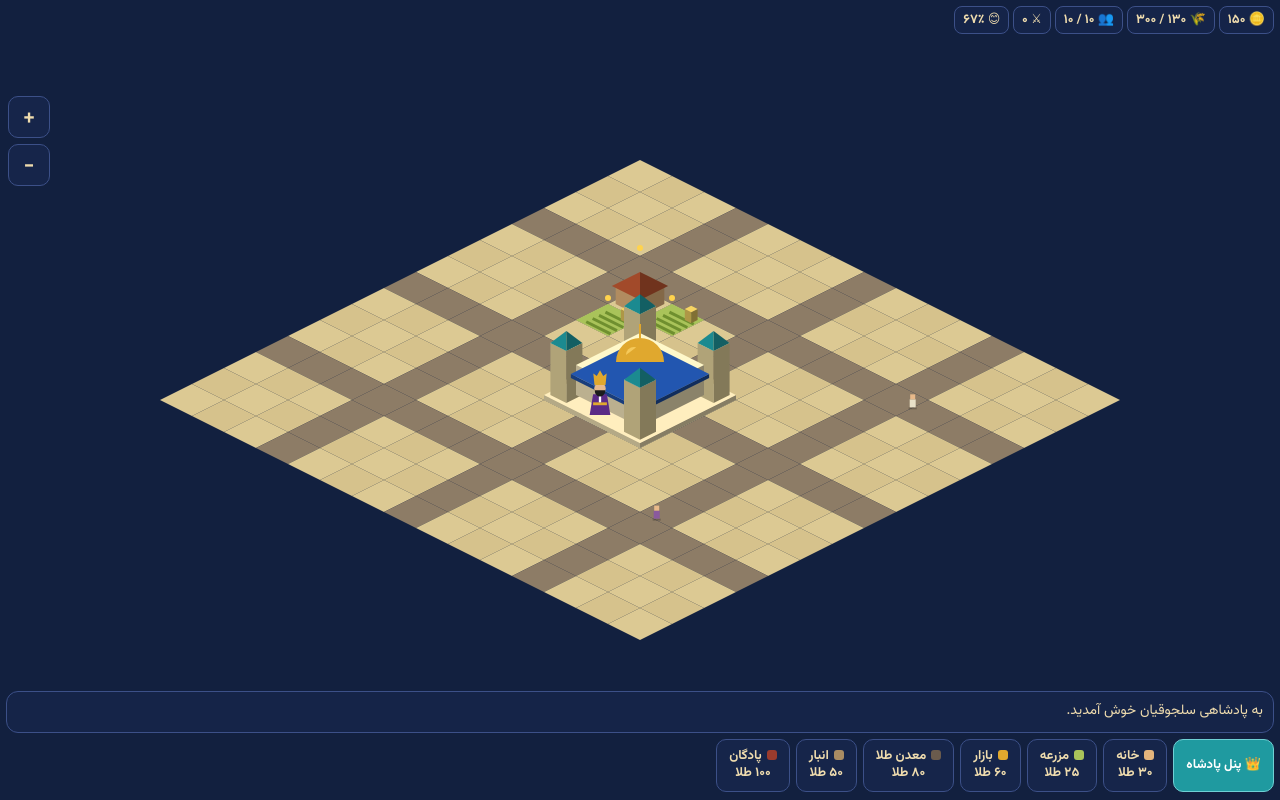
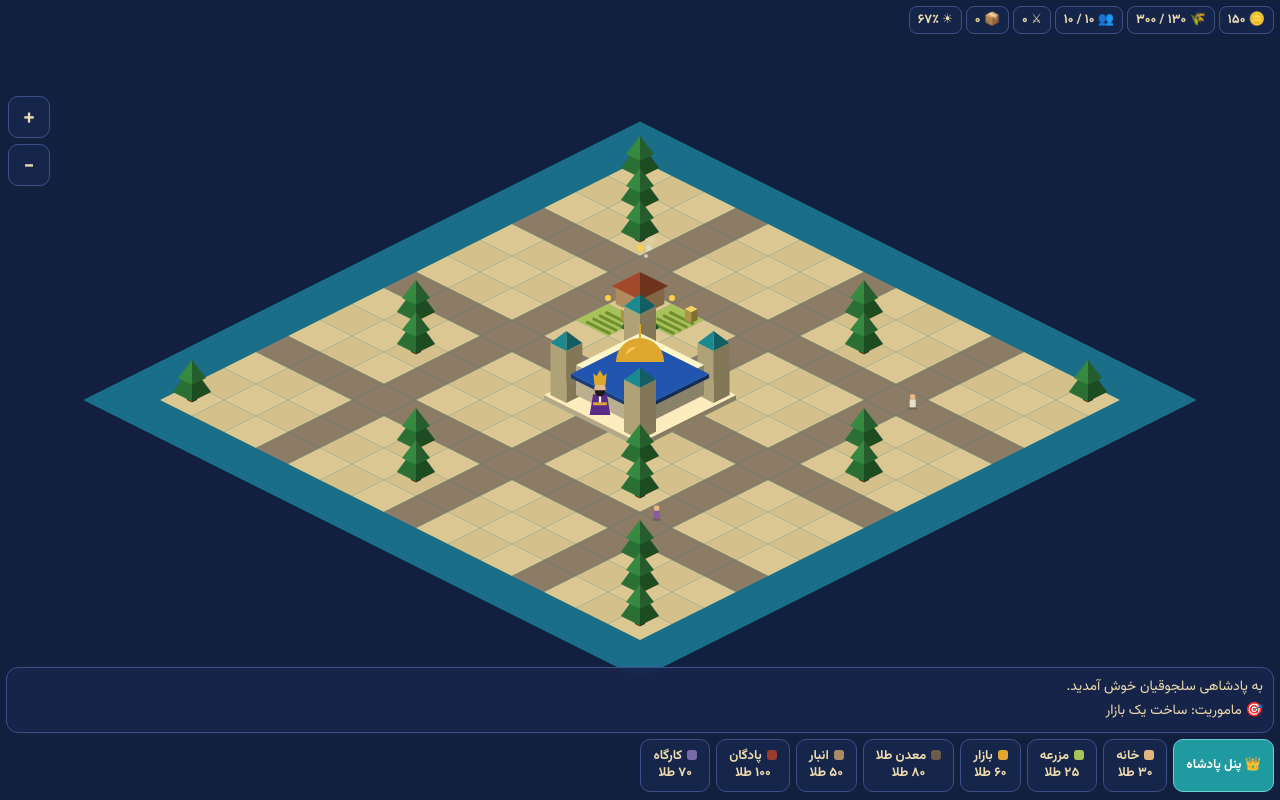
Before and after one commit to alighavedl990-art/seljuk-kingdom, a website: page index.html in a window 1280 px wide. Drawn offline with Linux system fonts and the light colour scheme.

Commit message:
Add files via upload

```diff
--- a/index.html
+++ b/index.html
@@ -41,17 +41,17 @@ button:disabled{opacity:.45}
 <script>
 const $=id=>document.getElementById(id),fa=n=>Math.floor(n).toLocaleString('fa-IR');
 // نام، هزینه (طلا)، رنگ، توضیح
-const B={house:['خانه',30,'#e3b47c','هر سطح جای ۱۰ نفر'],farm:['مزرعه',25,'#a9c35a','غذا تولید می‌کند'],market:['بازار',60,'#e0a82e','تجارت و طلا؛ رضایت مردم'],mine:['معدن طلا',80,'#6a5b4d','طلا تولید می‌کند'],storage:['انبار',50,'#a98c63','ظرفیت ذخیره غذا و طلا'],barracks:['پادگان',100,'#9a3b2d','جای ۱۰ سرباز در هر سطح']};
-const HH={house:48,farm:14,market:38,mine:30,storage:38,barracks:50};
-const fresh=()=>({gold:150,food:120,pop:10,sol:0,tax:1,N:15,hap:70,wave:0,raid:150,starve:0,b:{'4,4':{t:'house',l:1},'5,4':{t:'farm',l:1},'4,5':{t:'farm',l:1}},log:['به پادشاهی سلجوقیان خوش آمدید.']});
-let S,A=[],R=[],cam={x:0,y:0,z:1},mode=null,selK=null,last=performance.now(),sv=0,hv=0;
+const B={house:['خانه',30,'#e3b47c','هر سطح جای ۱۰ نفر'],farm:['مزرعه',25,'#a9c35a','غذا تولید می‌کند'],market:['بازار',60,'#e0a82e','تجارت و طلا؛ رضایت مردم'],mine:['معدن طلا',80,'#6a5b4d','طلا تولید می‌کند'],storage:['انبار',50,'#a98c63','ظرفیت ذخیره غذا و طلا'],barracks:['پادگان',100,'#9a3b2d','جای ۱۰ سرباز در هر سطح'],workshop:['کارگاه',70,'#7a6aa8','کالا تولید می‌کند؛ برای تجارت']};
+const HH={house:48,farm:14,market:38,mine:30,storage:38,barracks:50,workshop:34};
+const fresh=()=>({gold:150,food:120,pop:10,sol:0,tax:1,N:15,hap:70,wave:0,raid:150,starve:0,b:{'4,4':{t:'house',l:1},'5,4':{t:'farm',l:1},'4,5':{t:'farm',l:1}},goods:0,price:1,pt:20,car:null,trips:0,wins:0,m:0,clock:30,log:['به پادشاهی سلجوقیان خوش آمدید.']});
+let S,A=[],R=[],CA=null,cam={x:0,y:0,z:1},mode=null,selK=null,last=performance.now(),sv=0,hv=0;
 const road=(x,y)=>x%4==3||y%4==3,pal=(x,y)=>x>=6&&x<=8&&y>=6&&y<=8;
 const isRoad=(x,y)=>x>=0&&y>=0&&x<S.N&&y<S.N&&road(x,y)&&!pal(x,y);
 const free=(x,y)=>x>=0&&y>=0&&x<S.N&&y<S.N&&!road(x,y)&&!pal(x,y)&&!S.b[x+','+y];
-function load(){try{S=JSON.parse(localStorage.getItem('seljuk1'))}catch(e){}if(!S||!S.b)S=fresh();rl()}
+function load(){try{S=JSON.parse(localStorage.getItem('seljuk1'))}catch(e){}if(!S||!S.b)S=fresh();const f=fresh();for(const k in f)if(S[k]===undefined)S[k]=f[k];rl()}
 function save(){try{localStorage.setItem('seljuk1',JSON.stringify(S))}catch(e){}}
 function rl(){R=[];for(let x=0;x<S.N;x++)for(let y=0;y<S.N;y++)if(isRoad(x,y))R.push([x,y])}
-function stats(){const r={house:0,farm:0,market:0,mine:0,storage:0,barracks:0};for(const k in S.b)r[S.b[k].t]+=S.b[k].l;return r}
+function stats(){const r={house:0,farm:0,market:0,mine:0,storage:0,barracks:0,workshop:0};for(const k in S.b)r[S.b[k].t]+=S.b[k].l;return r}
 const capH=()=>10*stats().house,capS=()=>10*stats().barracks,capR=()=>300+300*stats().storage,def=()=>3+S.sol*(1+.25*stats().barracks);
 function msg(t){S.log.unshift(t);S.log.length=Math.min(S.log.length,8);info()}
 // ---- منطق بازی ----
@@ -61,14 +61,19 @@ function tick(dt){const r=stats(),cap=capR(),m=S.hap<30?.5:1,tx=[0,.02,.05,.09][
  S.food=Math.min(S.food,cap);S.gold=Math.min(Math.max(S.gold,0),cap);
  if(S.food<=0){S.food=0;S.starve+=dt;if(S.starve>=6){S.starve=0;if(S.pop>0){S.pop--;S.sol=Math.min(S.sol,S.pop);msg('قحطی! یک نفر شهر را ترک کرد.')}}}else S.starve=0;
  const tg=75-S.tax*12+Math.min(15,r.market*5)-(S.food<=0?40:0)-(S.pop>capH()?20:0);S.hap=Math.max(0,Math.min(100,S.hap+(tg-S.hap)*.1*dt));
- S.raid-=dt;if(S.raid<=0)raid();
+ S.goods=Math.min(cap,S.goods+r.workshop*.8*m*dt);S.clock+=dt;S.pt-=dt;if(S.pt<=0){S.pt=20;S.price=Math.max(.6,Math.min(1.8,S.price+(Math.random()-.5)*.6))}
+ if(S.car){S.car.t-=dt;if(S.car.t<=0){const c=S.car;S.car=null;CA=null;if(Math.random()<.15)msg('کاروان تجاری غارت شد!');else{const g=Math.floor(c.g*4*c.p*(1+.1*r.market));S.gold=Math.min(cap,S.gold+g);S.trips++;msg('کاروان برگشت! سود: '+fa(g)+' طلا.')}}}
+ mis();S.raid-=dt;if(S.raid<=0)raid();
  const nc=Math.min(14,Math.ceil(S.pop/10)*2),ns=Math.min(8,Math.ceil(S.sol/3));
  let P1=A.filter(a=>!a.s),P2=A.filter(a=>a.s);
  if(R.length){while(P1.length<nc)P1.push(mk(0));while(P2.length<ns)P2.push(mk(1))}
- P1.length=Math.min(P1.length,nc);P2.length=Math.min(P2.length,ns);A=P1.concat(P2);A.forEach(a=>walk(a,dt))}
+ P1.length=Math.min(P1.length,nc);P2.length=Math.min(P2.length,ns);A=P1.concat(P2);A.forEach(a=>walk(a,dt));if(S.car&&!CA&&R.length){CA=mk(0);CA.c='#8a5a2b'}if(CA)walk(CA,dt)}
 function raid(){S.wave++;S.raid=120;const st=4+S.wave*5,d=def();
- if(d>=st){const g=15*S.wave;S.gold+=g;S.sol=Math.max(0,S.sol-Math.floor(st/8));msg('دشمن را شکست دادید! غنیمت: '+fa(g)+' طلا.')}
+ if(d>=st){S.wins++;const g=15*S.wave;S.gold+=g;S.sol=Math.max(0,S.sol-Math.floor(st/8));msg('دشمن را شکست دادید! غنیمت: '+fa(g)+' طلا.')}
  else{S.gold*=.7;S.food*=.7;S.sol=Math.floor(S.sol/2);S.pop=Math.floor(S.pop*.9);S.hap=Math.max(0,S.hap-20);msg('دشمن به شهر زد! بخشی از منابع و مردم از دست رفت. سرباز بیشتر بگیرید.')}}
+const M=[['ساخت یک بازار',s=>stats().market>0,40],['رسیدن به ۳۰ نفر جمعیت',s=>s.pop>=30,60],['داشتن ۵ سرباز',s=>s.sol>=5,80],['ساخت یک کارگاه',s=>stats().workshop>0,50],['فرستادن اولین کاروان تجاری',s=>s.trips>0,100],['رسیدن به ۶۰ نفر جمعیت',s=>s.pop>=60,120],['شکست دادن یک حمله دشمن',s=>s.wins>0,150],['گسترش نقشه',s=>s.N>=19,200]];
+function mis(){const m=M[S.m];if(m&&m[1](S)){S.gold+=m[2];S.m++;msg('ماموریت انجام شد: «'+m[0]+'» — پاداش '+fa(m[2])+' طلا.');save()}}
+function sendCar(){if(S.car)return msg('کاروان در راه است.');if(!stats().market)return msg('برای تجارت یک بازار لازم است.');const g=Math.floor(S.goods);if(g<10)return msg('حداقل ۱۰ کالا لازم است (کارگاه بسازید).');S.goods-=g;S.car={t:30,g,p:S.price};msg('کاروان با '+fa(g)+' کالا حرکت کرد.');save()}
 function build(x,y,t){const c=B[t][1];if(!free(x,y))return msg('این زمین پر یا خیابان است.');if(S.gold<c)return msg('طلا کافی نیست ('+fa(c)+' لازم است).');
  S.gold-=c;S.b[x+','+y]={t,l:1};msg(B[t][0]+' ساخته شد.');save()}
 function upg(){const b=S.b[selK];if(!b)return;const c=B[b.t][1]*(b.l+1);if(b.l>=3)return msg('بالاترین سطح است.');if(S.gold<c)return msg('طلا کافی نیست ('+fa(c)+' لازم است).');S.gold-=c;b.l++;msg(B[b.t][0]+' به سطح '+fa(b.l)+' رسید.');save()}
@@ -115,7 +120,12 @@ function bld(x,y,t,l){
  else if(t=='storage'){box(x+.1,y+.1,.8,.8,22+l*3,'#a98c63');box(x+.06,y+.06,.88,.88,4,'#7e6540',22+l*3)}
  else if(t=='barracks'){box(x+.08,y+.08,.84,.84,26+l*3,'#9a3b2d');box(x+.04,y+.04,.92,.92,4,'#5e2018',26+l*3);const m=P(x+.5,y+.5),h=34+l*3;
   cx.strokeStyle='#ddd';cx.lineWidth=2;cx.beginPath();cx.moveTo(m[0],m[1]-h);cx.lineTo(m[0],m[1]-h-18);cx.stroke();poly([[m[0],m[1]-h-18],[m[0]+14,m[1]-h-13],[m[0],m[1]-h-8]],'#e0a82e')}
- const m=P(x+.5,y+.5);for(let i=0;i<l;i++){cx.fillStyle='#ffd34d';cx.beginPath();cx.arc(m[0]+(i-(l-1)/2)*8,m[1]-HH[t]-(l+0)*0-8,3,0,7);cx.fill()}}
+if(t=='workshop'){box(x+.1,y+.1,.8,.8,18+l*3,'#7a6aa8');box(x+.06,y+.06,.88,.88,4,'#463a70',18+l*3);box(x+.68,y+.14,.16,.16,14,'#555',22+l*3)}
+ const m=P(x+.5,y+.5);if(t=='house'||t=='workshop'){const T=performance.now()/1000;for(let i=0;i<3;i++){const p=(T*.4+i/3+(x*7+y*3)%5/5)%1;cx.fillStyle='rgba(235,235,235,'+.7*(1-p)+')';cx.beginPath();cx.arc(m[0]+6+p*8,m[1]-HH[t]-p*24,2+p*3,0,7);cx.fill()}}
+ for(let i=0;i<l;i++){cx.fillStyle='#ffd34d';cx.beginPath();cx.arc(m[0]+(i-(l-1)/2)*8,m[1]-HH[t]-(l+0)*0-8,3,0,7);cx.fill()}}
+function tree(x,y){box(x+.42,y+.42,.16,.16,8,'#6b4a2b');roof(x+.2,y+.2,.6,.6,8,26,'#2f7d3a');roof(x+.28,y+.28,.44,.44,22,18,'#3c9a48')}
+const nightA=()=>.45*Math.max(0,Math.sin(S.clock/180%1*6.283-1.2));
+function night(){cx.setTransform(DPR,0,0,DPR,0,0);cx.fillStyle='rgba(6,12,45,'+nightA()+')';cx.fillRect(0,0,W,H)}
 function palace(){
  box(6,6,3,3,5,'#e8d9ad');box(6.1,6.1,.5,.5,52,'#e2d19a',5);roof(6.1,6.1,.5,.5,57,12,'#1f9aa0');
  box(8.4,6.1,.5,.5,52,'#e2d19a',5);roof(8.4,6.1,.5,.5,57,12,'#1f9aa0');box(6.1,8.4,.5,.5,52,'#e2d19a',5);roof(6.1,8.4,.5,.5,57,12,'#1f9aa0');
@@ -125,22 +135,23 @@ function palace(){
  box(8.4,8.4,.5,.5,52,'#e2d19a',5);roof(8.4,8.4,.5,.5,57,12,'#1f9aa0');const k=P(7.5,8.75);king(cx,k[0],k[1]-5,1.15)}
 function draw(){cx.setTransform(DPR,0,0,DPR,0,0);cx.fillStyle='#12203f';cx.fillRect(0,0,W,H);
  cx.setTransform(DPR*cam.z,0,0,DPR*cam.z,DPR*(W/2-cam.x*cam.z),DPR*(H/2-cam.y*cam.z));const N=S.N;
+ poly([P(-1.2,-1.2),P(N+1.2,-1.2),P(N+1.2,N+1.2),P(-1.2,N+1.2)],'#1b6f8a');
  for(let x=0;x<N;x++)for(let y=0;y<N;y++){const t=P(x,y);cx.beginPath();cx.moveTo(t[0],t[1]);cx.lineTo(t[0]+32,t[1]+16);cx.lineTo(t[0],t[1]+32);cx.lineTo(t[0]-32,t[1]+16);cx.closePath();
   cx.fillStyle=pal(x,y)?'#eadcb0':road(x,y)?'#8d7c66':(x+y)%2?'#d6c28c':'#dcc993';cx.fill();
   if(mode&&free(x,y)){cx.strokeStyle='rgba(31,154,160,.55)';cx.lineWidth=1.5;cx.stroke()}
   if(selK==x+','+y){cx.strokeStyle='#ffd34d';cx.lineWidth=3;cx.stroke()}}
- const bk={};A.forEach(a=>{const s=Math.floor(a.x+a.y);(bk[s]=bk[s]||[]).push(a)});
- for(let s=0;s<=2*N-2;s++){if(s==15)palace();for(let x=Math.max(0,s-N+1);x<=Math.min(s,N-1);x++){const y=s-x,b=S.b[x+','+y];if(b)bld(x,y,b.t,b.l)}(bk[s]||[]).forEach(fig)}}
+ const bk={};A.concat(CA?[CA]:[]).forEach(a=>{const s=Math.floor(a.x+a.y);(bk[s]=bk[s]||[]).push(a)});
+ for(let s=0;s<=2*N-2;s++){if(s==15)palace();for(let x=Math.max(0,s-N+1);x<=Math.min(s,N-1);x++){const y=s-x,b=S.b[x+','+y];if(b)bld(x,y,b.t,b.l);else if(free(x,y)&&(x*73+y*151)%7==0)tree(x,y)}(bk[s]||[]).forEach(fig)}night()}
 // ---- رابط کاربری ----
 function hud(){const r=stats(),w=S.raid<25;$('top').innerHTML=
- '<span class="chip">🪙 '+fa(S.gold)+'</span><span class="chip">🌾 '+fa(S.food)+' / '+fa(capR())+'</span><span class="chip">👥 '+fa(S.pop)+' / '+fa(capH())+'</span><span class="chip">⚔ '+fa(S.sol)+'</span><span class="chip">😊 '+fa(S.hap)+'٪</span>'+(w?'<span class="chip w">حمله دشمن نزدیک است!</span>':'')}
+ '<span class="chip">🪙 '+fa(S.gold)+'</span><span class="chip">🌾 '+fa(S.food)+' / '+fa(capR())+'</span><span class="chip">👥 '+fa(S.pop)+' / '+fa(capH())+'</span><span class="chip">⚔ '+fa(S.sol)+'</span><span class="chip">📦 '+fa(S.goods)+'</span>'+(S.car?'<span class="chip">🐪 کاروان</span>':'')+'<span class="chip">'+(nightA()>.2?'🌙':'☀')+' '+fa(S.hap)+'٪</span>'+(w?'<span class="chip w">حمله دشمن نزدیک است!</span>':'')}
 function bar(){$('bar').innerHTML='<button class="go" onclick="openK()">👑 پنل پادشاه</button>'+Object.keys(B).map(t=>'<button data-t="'+t+'" class="'+(mode==t?'on':'')+'" onclick="pick(\''+t+'\')"><i style="background:'+B[t][2]+'"></i>'+B[t][0]+'<br>'+fa(B[t][1])+' طلا</button>').join('')}
 function pick(t){mode=mode==t?null:t;selK=null;bar();info()}
 function info(){const e=$('info');
  if(mode)e.innerHTML='<span class="t">ساخت «'+B[mode][0]+'»: '+B[mode][3]+'. روی یک زمین خالی بزنید.</span><button onclick="pick(mode)">لغو</button>';
  else if(selK&&S.b[selK]){const b=S.b[selK],c=B[b.t][1]*(b.l+1);e.innerHTML='<span class="t"><b>'+B[b.t][0]+'</b> — سطح '+fa(b.l)+'<br>'+B[b.t][3]+'</span>'+(b.l<3?'<button class="go" onclick="upg();draw1()">ارتقا ('+fa(c)+')</button>':'')+'<button class="dn" onclick="del();draw1()">تخریب</button>'}
  else if(selK=='palace')e.innerHTML='<span class="t"><b>قصر</b> — مرکز پادشاهی. برای مدیریت، «پنل پادشاه» را بزنید.</span>';
- else e.innerHTML='<span class="t">'+S.log[0]+'</span>'}
+ else e.innerHTML='<span class="t">'+S.log[0]+(M[S.m]?'<br>🎯 ماموریت: '+M[S.m][0]:'')+'</span>'}
 function draw1(){hud();info()}
 function openK(){$('king').style.display='flex';kp()}
 function closeK(){$('king').style.display='none'}
@@ -149,7 +160,10 @@ function kp(){const r=stats(),nx=Math.max(0,Math.ceil(S.raid)),tx=['بدون م
  '<h3>مالیات</h3><div class="row">'+tx.map((t,i)=>'<button class="'+(S.tax==i?'go':'')+'" onclick="S.tax='+i+';kp()">'+t+'</button>').join('')+'</div><p>مالیات بالا طلا می‌آورد ولی رضایت مردم را کم می‌کند.</p>'+
  '<h3>جمعیت ('+fa(S.pop)+' از '+fa(capH())+')</h3><div class="row"><button class="go" onclick="recruit();kp()">جذب ۱۰ نفر (۱۰ غذا)</button><button onclick="like();kp()">👍 لایک (+۵ غذا)</button></div><p>اگر خانه کم باشد و طلا داشته باشید، خانه جدید خودکار ساخته می‌شود.</p>'+
  '<h3>ارتش ('+fa(S.sol)+' از '+fa(capS())+')</h3><div class="row"><button class="go" onclick="train();kp()">سربازگیری ۵ نفر (۴۰ طلا، ۱۵ غذا)</button></div><p>قدرت دفاع: '+fa(def())+' · حمله بعدی تا حدود '+fa(nx)+' ثانیه دیگر · قدرت حمله بعدی: '+fa(4+(S.wave+1)*5)+'</p>'+
- '<h3>نقشه و بازی</h3><div class="row"><button onclick="expand();kp()">گسترش نقشه (۲۵۰ طلا)</button><button onclick="save();msg(\'ذخیره شد.\');kp()">ذخیره</button><button class="dn" onclick="if(confirm(\'همه‌چیز پاک شود و بازی از نو شروع شود؟\')){S=fresh();A=[];rl();selK=mode=null;save();bar();closeK();info()}">شروع دوباره</button></div>'+
+ '<h3>تجارت</h3><div class="row"><button class="go" onclick="sendCar();kp()">'+(S.car?'کاروان در راه ('+fa(S.car.t)+' ثانیه)':'فرستادن کاروان تجاری')+'</button></div><p>کالا: '+fa(S.goods)+' · قیمت بازار: '+fa(S.price*100)+'٪ قیمت پایه</p><p>کارگاه کالا می‌سازد. هر کالا حدود ۴ طلا می‌فروشد، هر سطح بازار ۱۰٪ سود می‌افزاید و ۱۵٪ احتمال غارت هست. کاروان ۳۰ ثانیه راه است.</p>'+
+ '<h3>ماموریت‌ها و دستاوردها</h3>'+M.map((m,i)=>'<p>'+(i<S.m?'✅':i==S.m?'🎯':'⬜')+' '+m[0]+' ('+fa(m[2])+' طلا)</p>').join('')+
+ '<h3>راهنما</h3><p>از نوار پایین ساختمان انتخاب کنید و روی زمین خالی بزنید. مزرعه غذا و معدن طلا می‌دهد. بازار و کارگاه تجارت را راه می‌اندازند. برای دفاع پادگان بسازید و سرباز بگیرید. پیشرفت خودکار ذخیره می‌شود.</p>'+
+ '<h3>نقشه و بازی</h3><div class="row"><button onclick="expand();kp()">گسترش نقشه (۲۵۰ طلا)</button><button onclick="save();msg(\'ذخیره شد.\');kp()">ذخیره</button><button class="dn" onclick="if(confirm(\'همه‌چیز پاک شود و بازی از نو شروع شود؟\')){S=fresh();A=[];CA=null;rl();selK=mode=null;save();bar();closeK();info()}">شروع دوباره</button></div>'+
  '<h3>گزارش</h3>'+S.log.slice(0,5).map(l=>'<p>• '+l+'</p>').join('')+'<div class="row" style="margin-top:12px"><button onclick="closeK()">بستن</button></div>';
  king($('kc').getContext('2d'),36,68,1.6)}
 // ---- ورودی لمسی/ماوس ----
```
